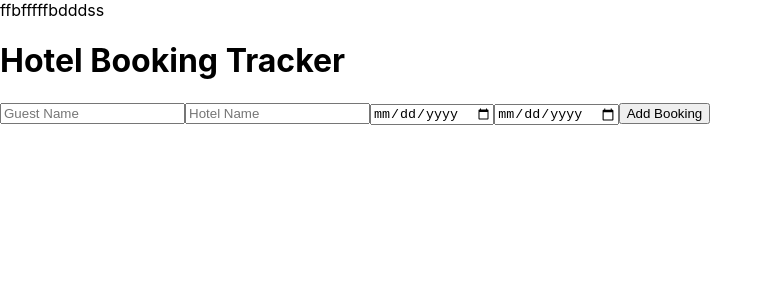
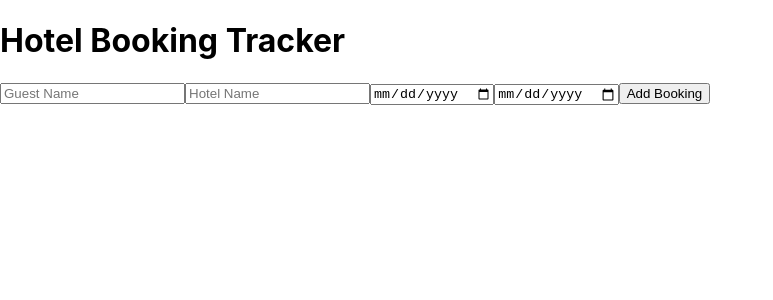
Before and after one commit to RajanPatel098/Hotel-Management, a React (Create React App) app in the folder hotel-management/: page / in a window 1280 px wide. Shown: the top 300 px of the page, without its empty margins (0-773 px from the left). Built offline with nearby package versions, Linux system fonts and the light colour scheme.

Commit message:
Update index.js

```diff
--- a/hotel-management/src/index.js
+++ b/hotel-management/src/index.js
@@ -8,7 +8,7 @@ import App from './App';
 const root = ReactDOM.createRoot(document.getElementById('root'));
 root.render(
   <React.StrictMode>
-ffbfffffbdddss
+
      <App />
 
   </React.StrictMode>
```
